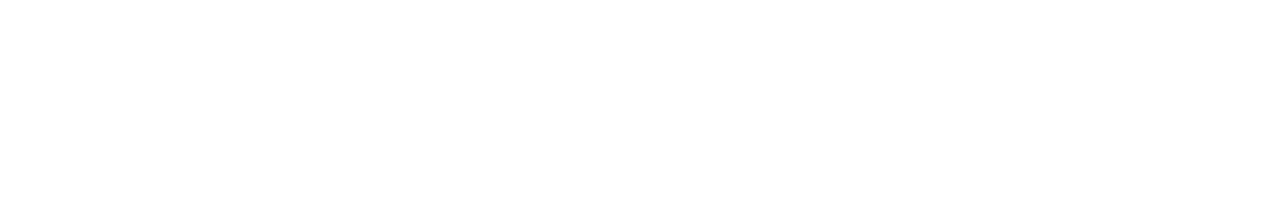
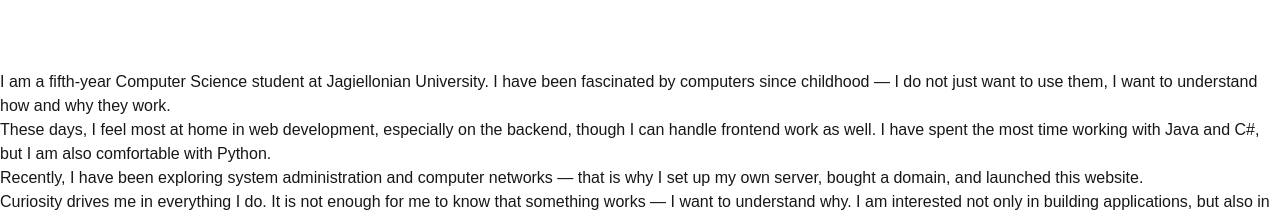
Before and after one commit to Banowany/personal-website, a Next.js app: page / in a window 1280 px wide. Shown: the part 562-779 px from the top of the page. Built offline with nearby package versions, Linux system fonts and the light colour scheme.

Commit message:
feat: add About Me section and fill with text

```diff
--- a/app/page.tsx
+++ b/app/page.tsx
@@ -1,3 +1,4 @@
+import AboutMe from "@/components/AboutMe";
 import Header from "@/components/Header";
 import Hero from "@/components/Hero";
 
@@ -7,6 +8,7 @@
       <div className="flex flex-col min-h-screen">
         <Header/>
         <Hero/>
+        <AboutMe/>
       </div>
     </div>
   )
--- /dev/null
+++ b/components/AboutMe.tsx
@@ -0,0 +1,25 @@
+export default function AboutMe() {
+    return (
+        <section>
+            <p>
+            I am a fifth-year Computer Science student at Jagiellonian University.
+            I have been fascinated by computers since childhood — I do not just want to use them, I want to understand how and why they work.
+            </p>
+
+
+            <p>
+            These days, I feel most at home in web development, especially on the backend, though I can handle frontend work as well. I have spent the most time working with Java and C#, but I am also comfortable with Python.
+            </p>
+
+
+            <p>
+            Recently, I have been exploring system administration and computer networks — that is why I set up my own server, bought a domain, and launched this website.
+            </p>
+
+
+            <p>
+            Curiosity drives me in everything I do. It is not enough for me to know that something works — I want to understand why. I am interested not only in building applications, but also in their deployment, infrastructure, and the processes that make them reliable and accessible.
+            </p>
+        </section>
+    )
+}
```
